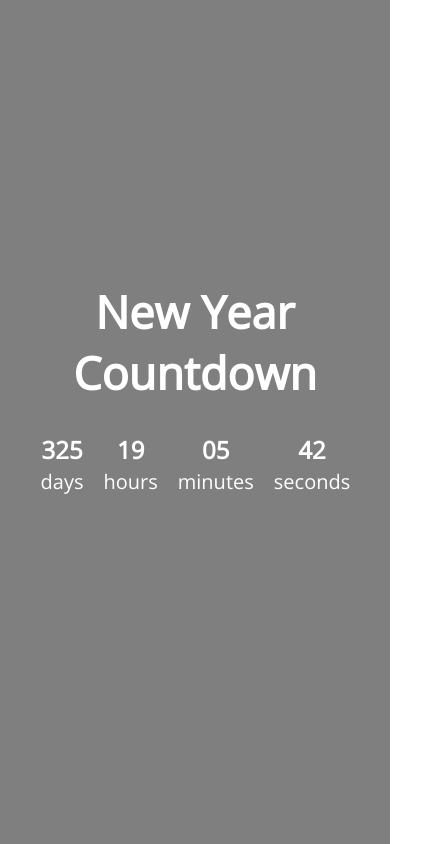
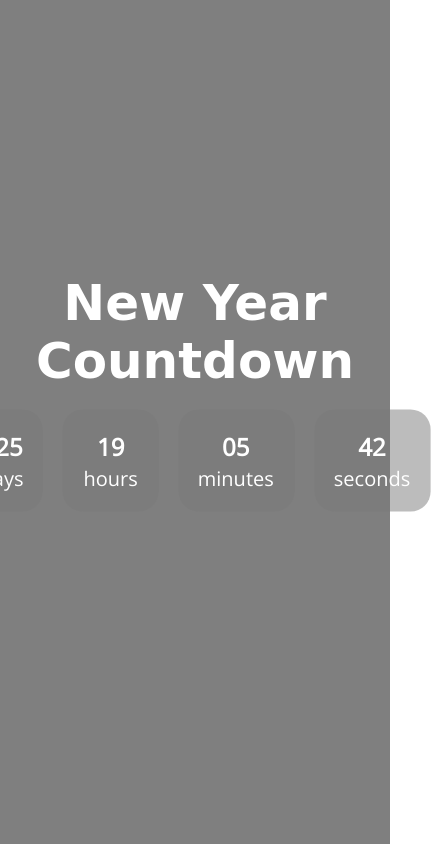
Before and after one commit to julianoperin/Count-Down-App, a plain HTML site: page index.html in a window 390 px wide. Shown: the whole page, 440 px wide, since content can reach past the window. Drawn offline with nearby package versions, Linux system fonts and the light colour scheme.

Commit message:
third commit

```diff
--- a/index.html
+++ b/index.html
@@ -10,7 +10,7 @@
     <title>New Year Count Down</title>
 </head>
 <body>
-    <div id="year" class="year"></div>
+    <div id="year" class="year">2021</div>
 
     <h1>New Year Countdown</h1>
 
@@ -33,7 +33,7 @@
         </div>
     </div>
 
-    <!-- <img src="./img/sp3.gif" alt="loading..." id="loading" class="loading"> -->
+    <img src="./img/sp3.gif" alt="loading..." id="loading" class="loading">
 
 
     <script src="script.js"></script>
--- a/script.js
+++ b/script.js
@@ -3,11 +3,18 @@ const hours = document.getElementById('hours');
 const minutes = document.getElementById('minutes');
 const seconds = document.getElementById('seconds');
 const countdown = document.getElementById('countdown');
+const year = document.getElementById('year');
+const loading = document.getElementById('loading');
+
 
 const currentYear = new Date().getFullYear();
 
 const newYearTime = new Date(`January 01 ${currentYear + 1} 00:00:00`);
 
+// Set background year
+year.innerText = currentYear + 1;
+
+// Update time
 function updateCountdown() {
     const currentTime = new Date();
     const diff = newYearTime - currentTime;
@@ -24,5 +31,13 @@ function updateCountdown() {
     seconds.innerHTML = s < 10 ? '0' + s : s;
     console.log(s);
 }
+
+//Show spinner before countdown
+setTimeout(() => {
+    loading.remove();
+    countdown.style.display = 'flex';
+}, 1000);
+
+
+// run every second
 setInterval(updateCountdown, 1000);
-updateCountdown();
--- a/style.css
+++ b/style.css
@@ -36,10 +36,19 @@ body * {
 h1 {
     font-size: 60px;
     margin: -80px 0 40px;
+    font-family: cursive;
+}
+
+.year {
+    font-size: 200px;
+    z-index: -1;
+    position: absolute;
+    bottom: 90px;
 }
 
 .countdown {
-    display: flex;
+    /* display: flex; */
+    display: none;
     transform: scale(2);
 }
 
@@ -49,6 +58,9 @@ h1 {
     align-items: center;
     justify-content: center;
     margin: 15px;
+    padding: 10px;
+    border-radius: 10px;
+    background-color: rgba(122, 122, 122, 0.5);
 }
 
 .time h2 {
@@ -57,7 +69,7 @@ h1 {
 
 @media (max-width: 500px) {
     h1 {
-        font-size: 45px;
+        font-size: 50px;
     }
 
     .time {
@@ -72,4 +84,14 @@ h1 {
     .time small {
         font-size: 10px;
     }
+
+    .year {
+        font-size: 90px;
+        bottom: 170px;
+    }
 }
+
+img {
+    height: 70px;
+    width: 70px;
+}
```
Also changed, not shown: img/sp1.gif (deleted), img/sp3.gif, 1 other file.
